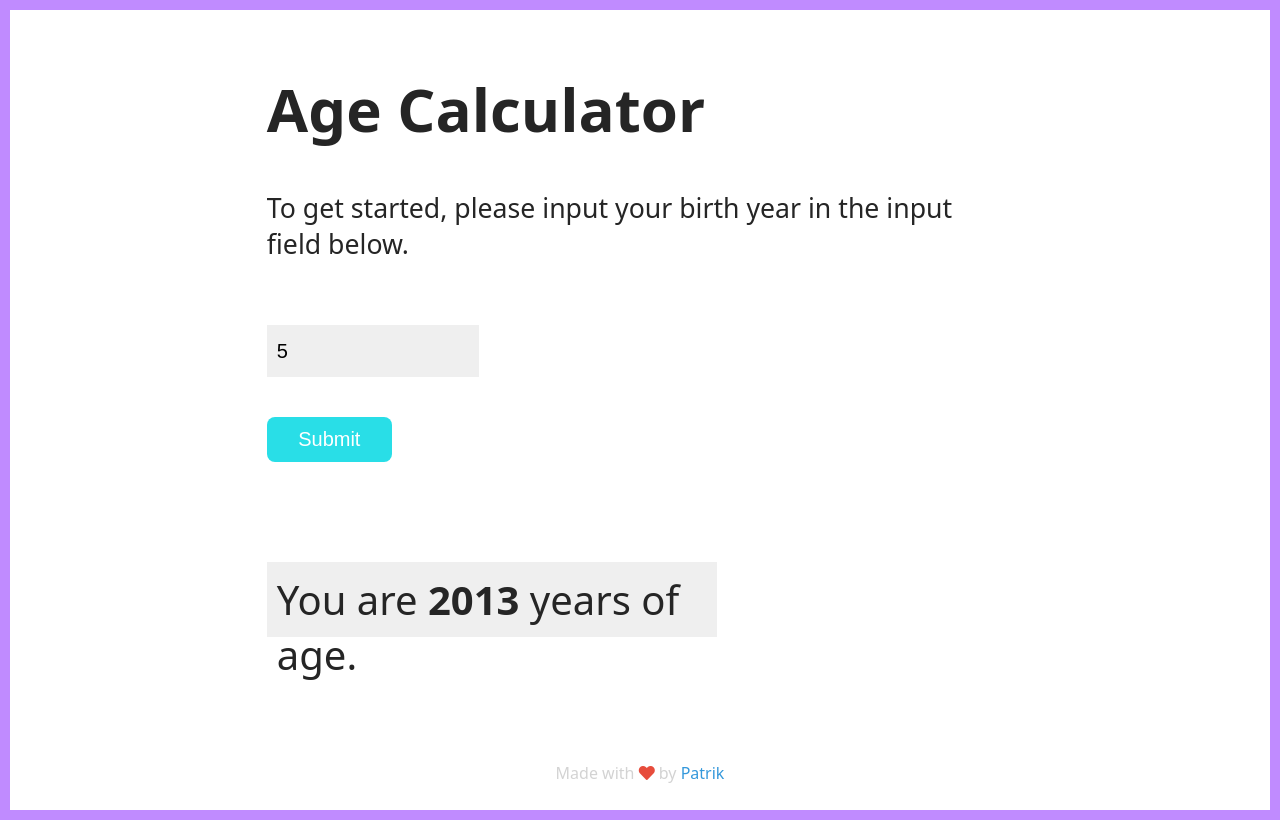
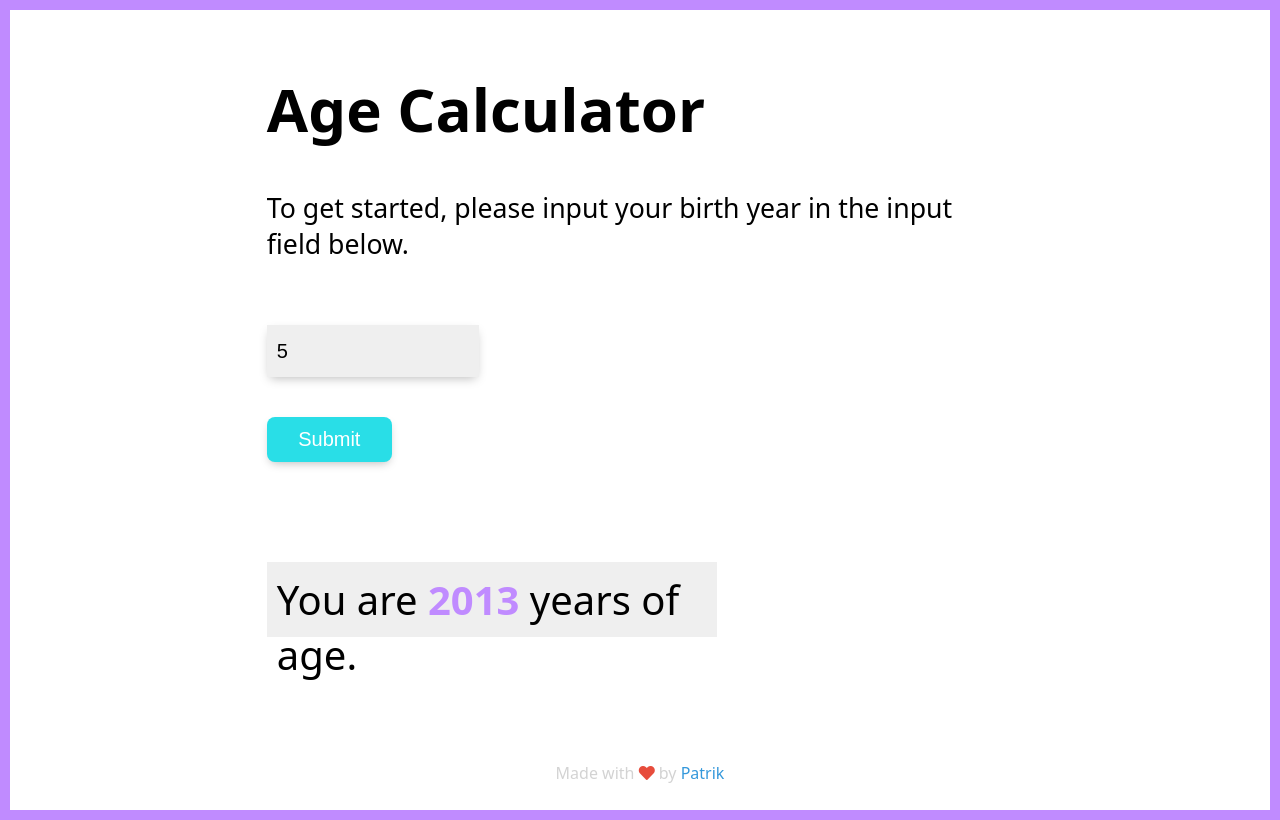
Before and after one commit to paatrriik/Age-Calculator, a plain HTML site: page index.html in a window 1280 px wide. Both pictures are taken after typing "5" into the empty fields and a click on the button "Submit". Drawn offline with Linux system fonts and the light colour scheme.

Commit message:
More styling... :D
Color corrections have been made. Box shadows have been implemented on the input field and submit button.

```diff
--- a/index.html
+++ b/index.html
@@ -10,14 +10,14 @@
      </head>
 
      <body onload="valueCheck()">
-        <div class="page-content">
+        <div id="page-container" class="page-content">
             <h1>Age Calculator</h1>
 
             <p>To get started, please input your birth year in the input field below.</p>
 
             <br>
 
-            <input type="number" id="ageInput" placeholder="Birthyear" />
+            <input type="number" id="ageInput" min="0" placeholder="Birthyear" />
 
             <div style="height: 40px;"></div>
 
@@ -26,7 +26,7 @@
             <div style="height: 60px;"></div>
 
             <div class="sentenceWrapper">
-                <p class="sentence">You are <b id="age"></b> years of age.</p>
+                <p class="sentence">You are <b style="color: #C08BFF;"id="age"></b> years of age.</p>
             </div>
 
             <div class="footer">
--- a/script.js
+++ b/script.js
@@ -11,5 +11,10 @@ function getDate() {
 }
 
 function getBirthYear() {
-    document.getElementById('age').innerHTML = getDate() - document.getElementById('ageInput').value;
+    if (document.getElementById('ageInput').value == null) {
+        document.getElementById('age').innerHTML = "--";
+    }
+    else {
+        document.getElementById('age').innerHTML = getDate() - document.getElementById('ageInput').value;
+    }
 }
--- a/styling.css
+++ b/styling.css
@@ -3,12 +3,11 @@ html {
     margin: 0;
     font-family: system-ui, -apple-system, BlinkMacSystemFont, "Segoe UI","Roboto", "Oxygen", "Ubuntu", "Cantarell", "Fira Sans","Droid Sans", "Helvetica Neue", sans-serif;
     font-size: 20pt;
-    color: rgb(37, 37, 37);
     border: 10px solid #C08BFF;
 }
 
 h1 {
-    font-weight: 800;
+    font-weight: 900;
     font-size: 45pt;
 }
 
@@ -19,6 +18,9 @@ input {
     font-size: 15pt;
     border: none;
     padding-left: 10px;
+    -webkit-box-shadow: 0px 4px 10px -3px rgba(186,186,186,1);
+    -moz-box-shadow: 0px 4px 10px -3px rgba(186,186,186,1);
+    box-shadow: 0px 4px 10px -3px rgba(186,186,186,1);
 }
 
 input:focus {
@@ -37,6 +39,9 @@ button {
     -o-transition: all .2s ease-in;
     -webkit-transition: all .2s ease-in;
     transition: all .2s ease-in;
+    -webkit-box-shadow: 0px 4px 10px -3px rgba(186,186,186,1);
+    -moz-box-shadow: 0px 4px 10px -3px rgba(186,186,186,1);
+    box-shadow: 0px 4px 10px -3px rgba(186,186,186,1);
 }
 
 button:hover {
```
